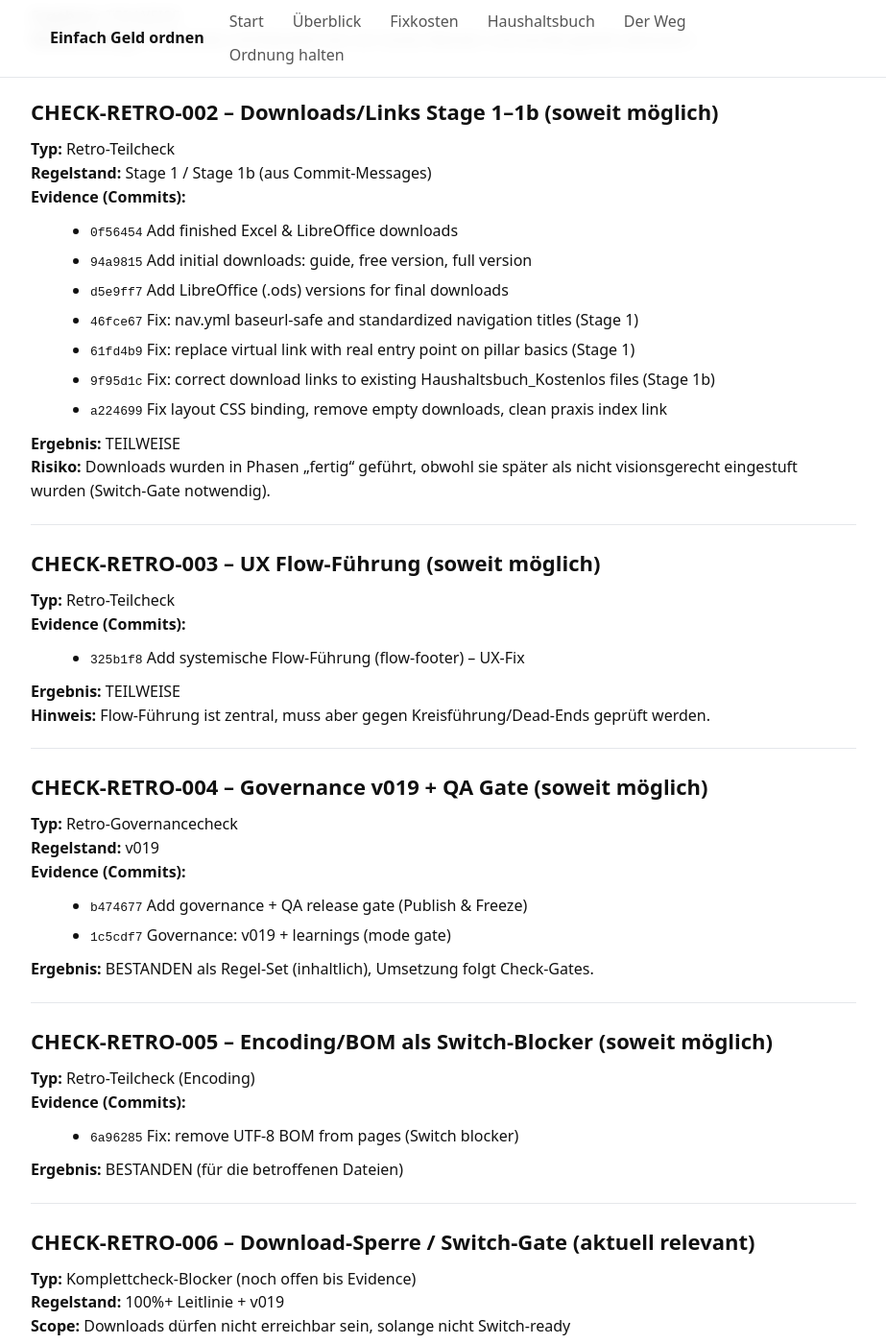
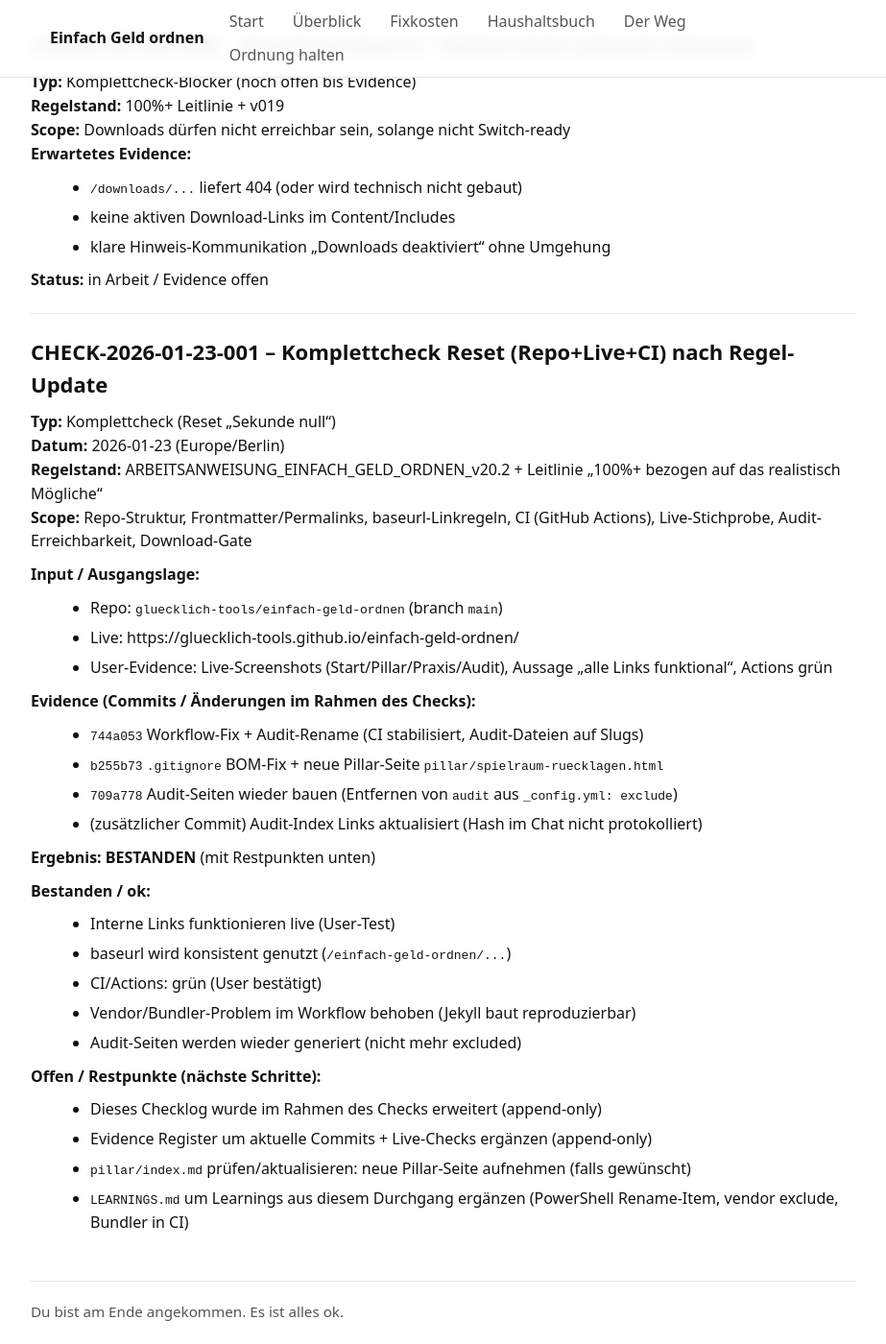
Before and after one commit to gluecklich-tools/einfach-geld-ordnen, a Jekyll site: the page built from audit/checklog.md, in a window 1280 px wide and 1400 px high, scrolled down 1492 px. Shown: the whole window at 96% size, without its empty margins (178-1101 px from the left). Built offline with Jekyll 4.4.1, drawn with Linux system fonts in a browser that asks for light colours; some of the changed text lies outside the part shown.

Commit message:
Full replacement / Clone-Replace: audit checklog neuer Komplettcheck-Eintrag (A# v###)

```diff
--- a/audit/checklog.md
+++ b/audit/checklog.md
@@ -18,93 +18,46 @@ Korrekturen erfolgen als neue Einträge „Amendment“.
 **Typ:** Komplettcheck / Teilcheck / Regression / Release-Gate
 **Regelstand:** (Arbeitsanweisung-Version + Leitlinie)
 **Scope:** (Repo / Live / Inhalte / Downloads / CI)
-**Input:** (Commit-Hash, Branch, Repo-ZIP, Live-URL)
-**Evidence:** (Links, Screenshots, Logs)
-**Ergebnis:** BESTANDEN / NICHT BESTANDEN / TEILWEISE
-**Blocker:** (wenn nicht bestanden)
-**Risiken:**
-**Entscheidung (Team):**
-**Nächste Schritte:** (nur wenn bestanden / oder „Stop bis Fix“)
+**Input:** (Commit-Hash, Branch, Live-URL, Screenshots etc.)
+**Ergebnis:** BESTANDEN / NICHT BESTANDEN
+**Findings:** (kurz, faktisch)
+**Nächste Schritte:** (konkret)
 
 ---
 
-# Retro-Protokoll (soweit möglich)
+## CHECK-RETRO-001 – baseurl + Permalink-Regel (Ausgangslage)
 
-> Quelle für Retro: Commit-Historie (hash + message), vorhandene Governance-Dateien, sichtbare Live-Symptome aus Verlauf.
-> Datumswerte sind teils unbekannt und müssen bei Bedarf aus Git/Actions ergänzt werden.
+**Typ:** Retro-Teilcheck (Regeln)
+**Regelstand:** 100%+ Leitlinie + v019
+**Ergebnis:** BESTANDEN (Regeln festgehalten)
 
 ---
 
-## CHECK-RETRO-000 – Projektanlage / Basiskonfiguration (soweit möglich)
+## CHECK-RETRO-002 – Frontmatter-Sicherheitsregel (Ausgangslage)
 
-**Typ:** Retro-Komplettcheck
-**Regelstand:** vor v019 (unbekannt)
-**Scope:** Repo-Grundstruktur, Jekyll Project Site, baseurl, Permalinks
-**Evidence (Commits):**
-- `af0569f` Fix: use root-relative /assets/main.css for html-proofer compatibility
-- `3be4051` Fix: remove baseurl from internal links for html-proofer
-- `5d75b29` Fix: run html-proofer on baseurl root (_site/einfach-geld-ordnen)
-- `21a380b` Fix: html-proofer baseurl handling for project site
-- `c87cbc7` Fix: html-proofer ignore baseurl paths (correct option)
-
-**Ergebnis:** TEILWEISE (auf dem Weg zur Stabilität)
-**Beobachtung:** Konflikt zwischen „html-proofer Erwartungen“ und „Project Site baseurl-Regel“ führte zu Iterationen.
-**Blocker damals:** Link/Asset-Pfade, baseurl-Inkonsistenzen.
+**Typ:** Retro-Teilcheck (Frontmatter)
+**Regelstand:** 100%+ Leitlinie + v019
+**Ergebnis:** BESTANDEN (Regel aktiv)
 
 ---
 
-## CHECK-RETRO-001 – Struktur & Inhalte Phase F (soweit möglich)
+## CHECK-RETRO-003 – YAML/Liquid `_data` Regel (Ausgangslage)
 
-**Typ:** Retro-Teilcheck
-**Regelstand:** unbekannt (vor v019)
-**Evidence (Commits):**
-- `be27ba0` Phase F abgeschlossen: Inhalte & Struktur vollständig korrigiert
-- `11d77c9` Fix: add frontmatter to default layout (prevent frontmatter rendering)
-- `b1bf7b3` Fix: Frontmatter, Titelabgleiche, UTF-8 ohne BOM (Pillar + Seiten konsistent)
+**Typ:** Retro-Teilcheck (YAML)
+**Evidence (Beispiel):**
+- `_data/*.yml`: Liquid nur als String in Anführungszeichen
 
-**Ergebnis:** TEILWEISE
-**Beobachtung:** Frontmatter-Sichtbarkeit war ein harter Blocker und wurde gezielt adressiert.
+**Ergebnis:** BESTANDEN (Regel aktiv)
 
 ---
 
-## CHECK-RETRO-002 – Downloads/Links Stage 1–1b (soweit möglich)
+## CHECK-RETRO-004 – Dateinamen ASCII-only (Ausgangslage)
 
-**Typ:** Retro-Teilcheck
-**Regelstand:** Stage 1 / Stage 1b (aus Commit-Messages)
-**Evidence (Commits):**
-- `0f56454` Add finished Excel & LibreOffice downloads
-- `94a9815` Add initial downloads: guide, free version, full version
-- `d5e9ff7` Add LibreOffice (.ods) versions for final downloads
-- `46fce67` Fix: nav.yml baseurl-safe and standardized navigation titles (Stage 1)
-- `61fd4b9` Fix: replace virtual link with real entry point on pillar basics (Stage 1)
-- `9f95d1c` Fix: correct download links to existing Haushaltsbuch_Kostenlos files (Stage 1b)
-- `a224699` Fix layout CSS binding, remove empty downloads, clean praxis index link
+**Typ:** Retro-Teilcheck (Dateinamen)
+**Evidence (Beispiel):**
+- keine Umlaute, keine Leerzeichen, Unterstrich `_` statt Leerzeichen
 
-**Ergebnis:** TEILWEISE
-**Risiko:** Downloads wurden in Phasen „fertig“ geführt, obwohl sie später als nicht visionsgerecht eingestuft wurden (Switch-Gate notwendig).
-
----
-
-## CHECK-RETRO-003 – UX Flow-Führung (soweit möglich)
-
-**Typ:** Retro-Teilcheck
-**Evidence (Commits):**
-- `325b1f8` Add systemische Flow-Führung (flow-footer) – UX-Fix
-
-**Ergebnis:** TEILWEISE
-**Hinweis:** Flow-Führung ist zentral, muss aber gegen Kreisführung/Dead-Ends geprüft werden.
-
----
-
-## CHECK-RETRO-004 – Governance v019 + QA Gate (soweit möglich)
-
-**Typ:** Retro-Governancecheck
-**Regelstand:** v019
-**Evidence (Commits):**
-- `b474677` Add governance + QA release gate (Publish & Freeze)
-- `1c5cdf7` Governance: v019 + learnings (mode gate)
-
-**Ergebnis:** BESTANDEN als Regel-Set (inhaltlich), Umsetzung folgt Check-Gates.
+**Ergebnis:** BESTANDEN (Regel aktiv)
 
 ---
 
@@ -129,3 +82,38 @@ Korrekturen erfolgen als neue Einträge „Amendment“.
 - klare Hinweis-Kommunikation „Downloads deaktiviert“ ohne Umgehung
 
 **Status:** in Arbeit / Evidence offen
+
+---
+
+## CHECK-2026-01-23-001 – Komplettcheck Reset (Repo+Live+CI) nach Regel-Update
+
+**Typ:** Komplettcheck (Reset „Sekunde null“)
+**Datum:** 2026-01-23 (Europe/Berlin)
+**Regelstand:** ARBEITSANWEISUNG_EINFACH_GELD_ORDNEN_v20.2 + Leitlinie „100%+ bezogen auf das realistisch Mögliche“
+**Scope:** Repo-Struktur, Frontmatter/Permalinks, baseurl-Linkregeln, CI (GitHub Actions), Live-Stichprobe, Audit-Erreichbarkeit, Download-Gate
+
+**Input / Ausgangslage:**
+- Repo: `gluecklich-tools/einfach-geld-ordnen` (branch `main`)
+- Live: https://gluecklich-tools.github.io/einfach-geld-ordnen/
+- User-Evidence: Live-Screenshots (Start/Pillar/Praxis/Audit), Aussage „alle Links funktional“, Actions grün
+
+**Evidence (Commits / Änderungen im Rahmen des Checks):**
+- `744a053` Workflow-Fix + Audit-Rename (CI stabilisiert, Audit-Dateien auf Slugs)
+- `b255b73` `.gitignore` BOM-Fix + neue Pillar-Seite `pillar/spielraum-ruecklagen.html`
+- `709a778` Audit-Seiten wieder bauen (Entfernen von `audit` aus `_config.yml: exclude`)
+- (zusätzlicher Commit) Audit-Index Links aktualisiert (Hash im Chat nicht protokolliert)
+
+**Ergebnis: BESTANDEN** (mit Restpunkten unten)
+
+**Bestanden / ok:**
+- Interne Links funktionieren live (User-Test)
+- baseurl wird konsistent genutzt (`/einfach-geld-ordnen/...`)
+- CI/Actions: grün (User bestätigt)
+- Vendor/Bundler-Problem im Workflow behoben (Jekyll baut reproduzierbar)
+- Audit-Seiten werden wieder generiert (nicht mehr excluded)
+
+**Offen / Restpunkte (nächste Schritte):**
+- Dieses Checklog wurde im Rahmen des Checks erweitert (append-only)
+- Evidence Register um aktuelle Commits + Live-Checks ergänzen (append-only)
+- `pillar/index.md` prüfen/aktualisieren: neue Pillar-Seite aufnehmen (falls gewünscht)
+- `LEARNINGS.md` um Learnings aus diesem Durchgang ergänzen (PowerShell Rename-Item, vendor exclude, Bundler in CI)
```
